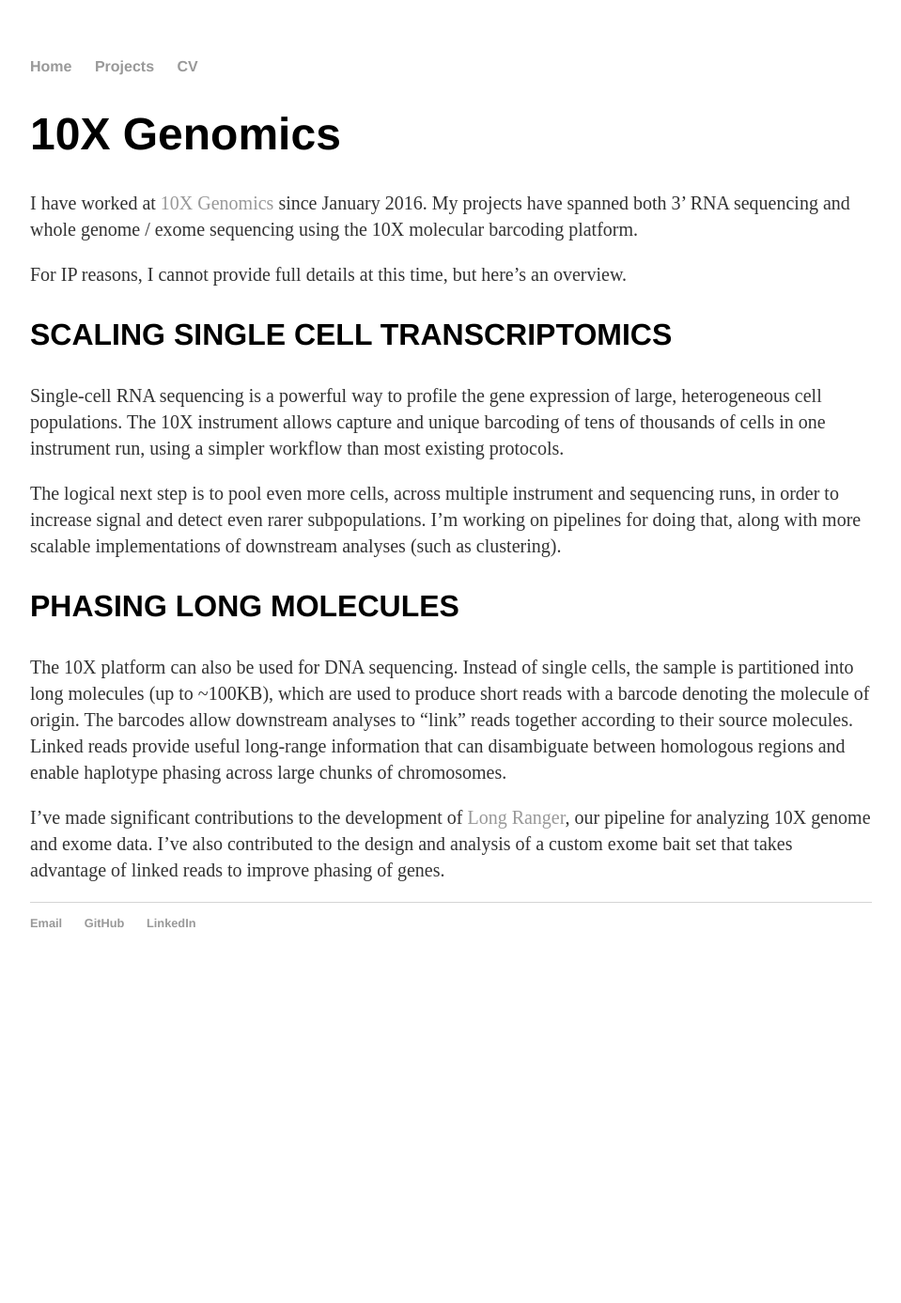
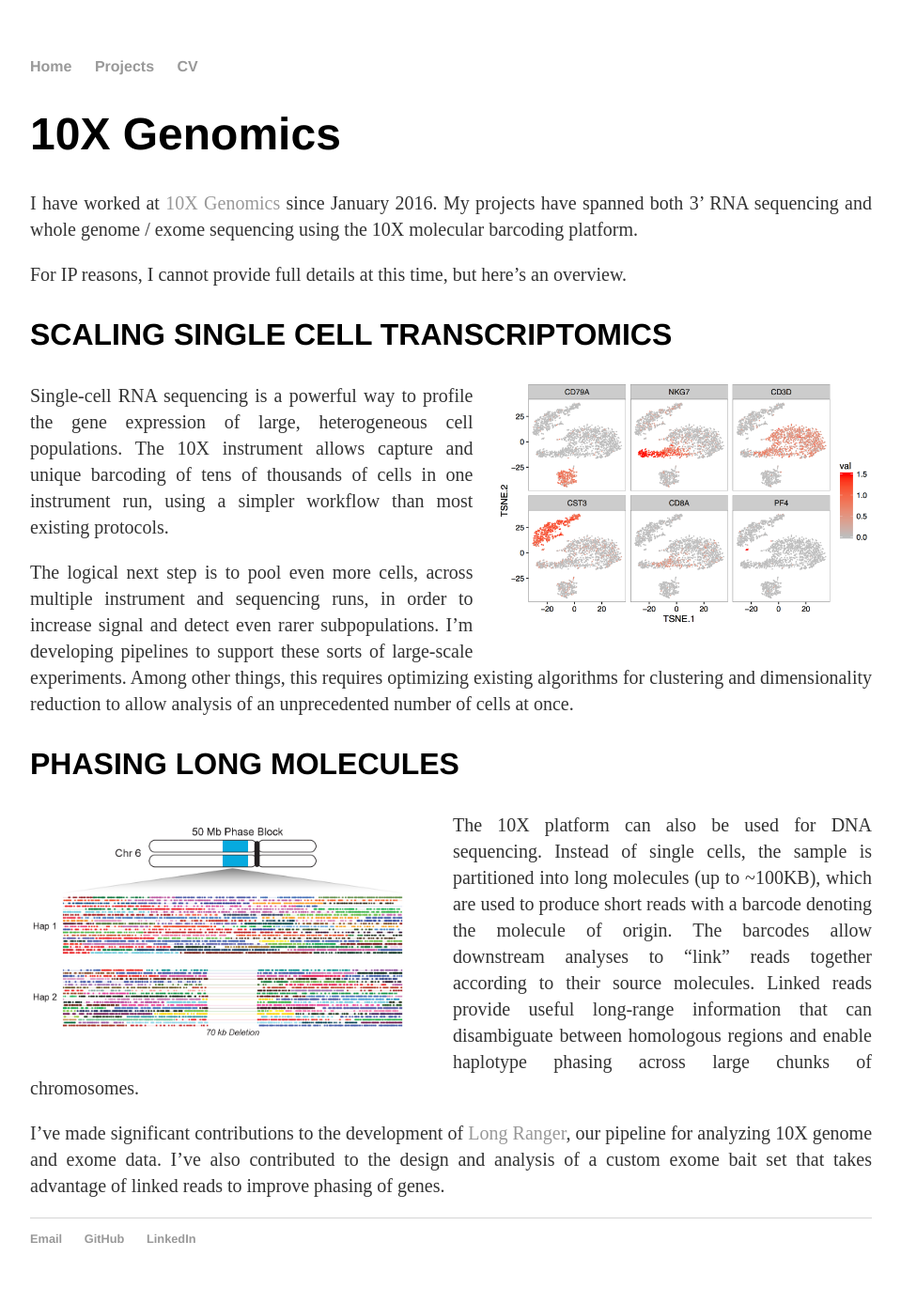
Before and after one commit to mattsooknah/mattsooknah.github.io, a Jekyll site: the page built from projects/tenx.md, in a window 1280 px wide. Shown: the whole page at 94% size, without its empty margins (160-1119 px from the left). Built offline with Jekyll 4.4.1, drawn with Linux system fonts in a browser that asks for light colours; before the commit the page ends 1051 px from its top, so only the background shows below that.

Commit message:
adding pics

```diff
--- a/css/main.css
+++ b/css/main.css
@@ -3,7 +3,7 @@
 a { text-decoration: none; color: #999; }
 a:hover { text-decoration: underline; }
 
-p, ul { font-size: 1.5em; line-height: 1.4em; color: #333; }
+p, ul { font-size: 1.5em; line-height: 1.4em; color: #333; text-align: justify; }
 
 h1, h2, h3, h4 { font-family: 'Helvetica', 'Arial', 'Sans-Serif'; }
 h1 { font-size: 3em;  }
@@ -34,13 +34,13 @@
 
 /* Image stuff */
 .img-circle {
-    border-radius: 50%;
+  border-radius: 50%;
 }
 
 .img-rounded {
-   border-radius: 25px;
+  border-radius: 25px;
 }
 
 .clearfix {
-    overflow: auto;
+  overflow: auto;
 }
--- a/index.html
+++ b/index.html
@@ -7,7 +7,7 @@
 	<h1>Matt Sooknah</h1>
 	<div class="clearfix">
 		<p>
-			<img src="assets/pic.jpeg" alt="Matt Sooknah" style="float:left;height:300px;margin: 0 30px 20px 0;" class="img-rounded">
+			<img src="assets/pic.jpg" alt="Matt Sooknah" style="float:left;height:250px;margin: 0 20px 20px 0;" class="img-rounded">
 		</p>
 
 		<p>
--- a/projects/tenx.md
+++ b/projects/tenx.md
@@ -9,11 +9,19 @@
 
 ### SCALING SINGLE CELL TRANSCRIPTOMICS
 
+<a href="http://support.10xgenomics.com/single-cell/software/pipelines/latest/rkit">
+<img src="../assets/tsne.png" alt="T-SNE" style="float:right;height:260px;margin: 0 0 20px 20px;" class="img-rounded">
+</a>
+
 Single-cell RNA sequencing is a powerful way to profile the gene expression of large, heterogeneous cell populations. The 10X instrument allows capture and unique barcoding of tens of thousands of cells in one instrument run, using a simpler workflow than most existing protocols.
 
-The logical next step is to pool even more cells, across multiple instrument and sequencing runs, in order to increase signal and detect even rarer subpopulations. I’m working on pipelines for doing that, along with more scalable implementations of downstream analyses (such as clustering).
+The logical next step is to pool even more cells, across multiple instrument and sequencing runs, in order to increase signal and detect even rarer subpopulations. I’m developing pipelines to support these sorts of large-scale experiments. Among other things, this requires optimizing existing algorithms for clustering and dimensionality reduction to allow analysis of an unprecedented number of cells at once.
 
 ### PHASING LONG MOLECULES
+
+<a href="http://www.10xgenomics.com/applications">
+<img src="../assets/hetdel.jpg" alt="10X Het Deletion" style="float:left;height:250px;margin: 0 20px 20px 0;" class="img-rounded">
+</a>
 
 The 10X platform can also be used for DNA sequencing. Instead of single cells, the sample is partitioned into long molecules (up to ~100KB), which are used to produce short reads with a barcode denoting the molecule of origin. The barcodes allow downstream analyses to "link" reads together according to their source molecules. Linked reads provide useful long-range information that can disambiguate between homologous regions and enable haplotype phasing across large chunks of chromosomes.
 
```
Also changed, not shown: projects/broad.md (+13 -1 lines), assets/firecloud.jpg (added), assets/hetdel.jpg (added), assets/pic.jpg (renamed from assets/pic.jpeg), assets/picard.png (added), assets/tfseq.jpg (added), assets/tsne.png (added).
